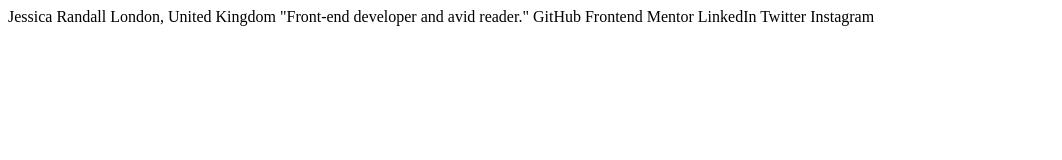
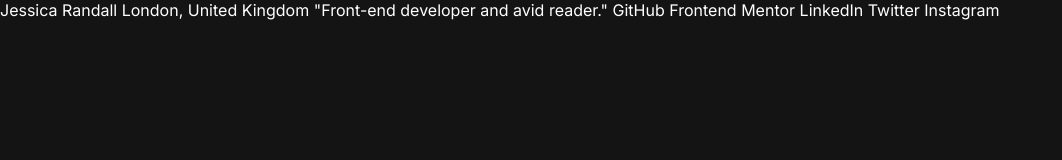
Before and after one commit to amrmabdelazeem/social-links-profile, a website built with Parcel: page index.html in a window 1280 px wide. Shown: the whole page, without its empty margins (0-1062 px from the left). Built offline with nearby package versions, Linux system fonts and the light colour scheme.

Commit message:
Add main body styling

```diff
--- a/styles/style.scss
+++ b/styles/style.scss
@@ -0,0 +1,9 @@
+@import 'variables';
+@import 'utils';
+
+
+body{
+    background-color:$bg-main-color;
+    color: $secondary_color;
+    font-family: $body-font;
+}
```
Also changed, not shown: stylesheet/style.css.
